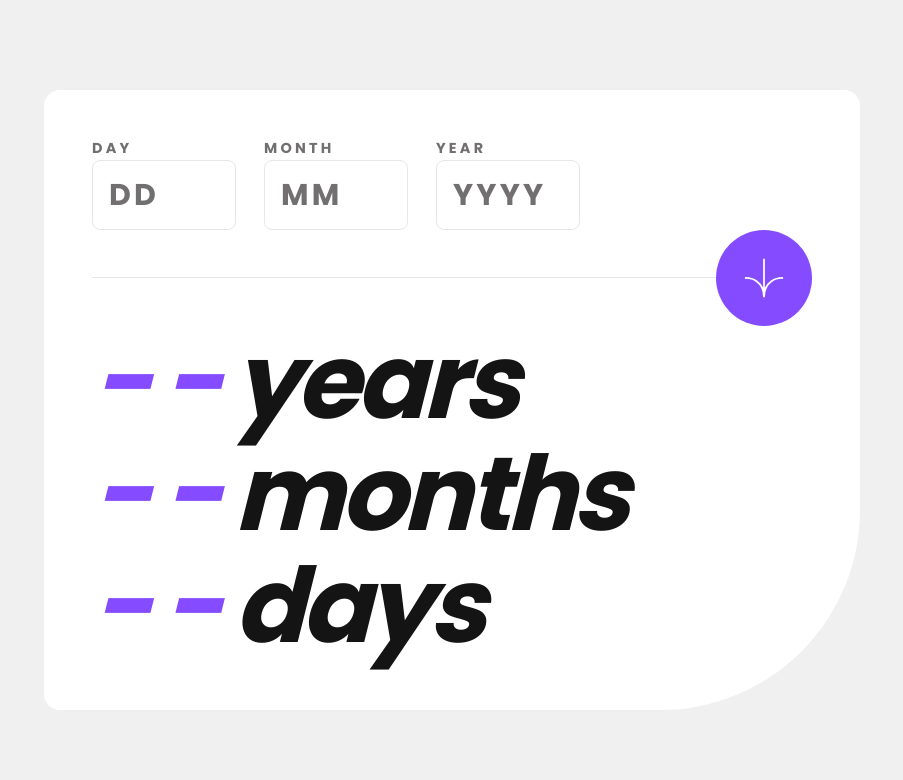
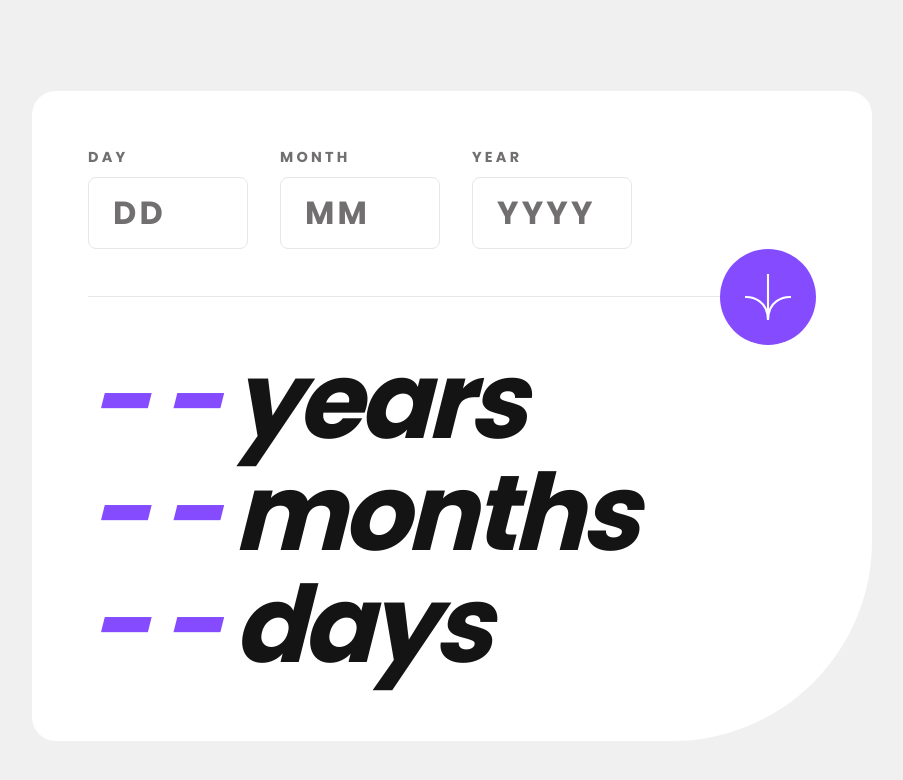
Before and after one commit to n0rrman/frontend-mentor-challenges-green, a Next.js app in the folder age-calculator-app/: page / in a window 1280 px wide. Shown: the top 780 px of the page, without its empty margins (188-1091 px from the left). Built offline with nearby package versions, Linux system fonts and the light colour scheme.

Commit message:
age-calculator-app desktop design done

```diff
--- a/age-calculator-app/src/app/page.tsx
+++ b/age-calculator-app/src/app/page.tsx
@@ -3,7 +3,7 @@ import AgeCalculator from "@/components/age-calculator";
 export default function Home() {
   return (
     <div className="flex justify-center items-center min-h-screen">
-      <main className="flex flex-col justify-center items-start bg-white rounded-2xl rounded-br-[12.5rem] p-12">
+      <main className="flex flex-col justify-center items-start bg-white rounded-3xl rounded-br-[12.5rem] px-14 py-12 translate-y-4">
         <AgeCalculator />
       </main>
     </div>
--- a/age-calculator-app/src/components/age-calculator.tsx
+++ b/age-calculator-app/src/components/age-calculator.tsx
@@ -16,7 +16,7 @@ export default function AgeCalculator() {
   const { errors, success, payload } = formState;
 
   return (
-    <form action={action} className="w-[45rem]">
+    <form action={action} className="w-[45.5rem] pb-3">
       <DateInput errors={errors} />
       <CalcButton />
       <ResultDisplay
--- a/age-calculator-app/src/components/calc-button.tsx
+++ b/age-calculator-app/src/components/calc-button.tsx
@@ -9,7 +9,7 @@ export default function CalcButton() {
         type="submit"
         className="relative bg-purple rounded-full h-[6rem] aspect-square hover:bg-offBlack transition"
       >
-        <Image className="p-7" fill src={icon} alt="calculate" />
+        <Image className="p-6" fill src={icon} alt="calculate" />
       </button>
     </div>
   );
--- a/age-calculator-app/src/components/date-input.tsx
+++ b/age-calculator-app/src/components/date-input.tsx
@@ -8,14 +8,14 @@ interface DateInputProps {
 
 export default function DateInput({ errors }: DateInputProps) {
   return (
-    <div className="flex flex-row uppercase font-bold text-smokeyGray gap-7 text-[0.9rem] tracking-[0.2rem]">
+    <div className="flex flex-row uppercase font-bold text-smokeyGray gap-8 text-[0.9rem] tracking-[0.2rem]">
       <div>
-        <div className={`${errors.days && "text-lightRed"}`}>Day</div>
+        <div className={`${errors.days && "text-lightRed"} py-2`}>Day</div>
         <input
           name="days"
           className={`${
             errors.days && "border-lightRed"
-          } placeholder:text-smokeyGray focus:border-purple focus:outline-none text-offBlack border rounded-lg p-4 w-36 text-3xl`}
+          } placeholder:text-smokeyGray focus:border-purple focus:outline-none text-offBlack border rounded-lg px-6 py-[0.7rem] w-40 text-[2rem]`}
           placeholder="DD"
         />
         <div className="text-sm text-lightRed normal-case font-normal italic tracking-wide">
@@ -23,12 +23,12 @@ export default function DateInput({ errors }: DateInputProps) {
         </div>
       </div>
       <div>
-        <div className={`${errors.months && "text-lightRed"}`}>Month</div>
+        <div className={`${errors.months && "text-lightRed"} py-2`}>Month</div>
         <input
           name="months"
           className={`${
             errors.months && "border-lightRed"
-          } placeholder:text-smokeyGray focus:border-purple focus:outline-none text-offBlack border rounded-lg p-4 w-36 text-3xl`}
+          } placeholder:text-smokeyGray focus:border-purple focus:outline-none text-offBlack border rounded-lg px-6 py-[0.7rem] w-40 text-[2rem]`}
           placeholder="MM"
         />
         <div className="text-sm text-lightRed normal-case font-normal italic tracking-wide">
@@ -36,12 +36,12 @@ export default function DateInput({ errors }: DateInputProps) {
         </div>
       </div>
       <div>
-        <div className={`${errors.years && "text-lightRed"}`}>Year</div>
+        <div className={`${errors.years && "text-lightRed"} py-2`}>Year</div>
         <input
           name="years"
           className={`${
             errors.years && "border-lightRed"
-          } placeholder:text-smokeyGray focus:border-purple focus:outline-none text-offBlack border rounded-lg p-4 w-36 text-3xl`}
+          } placeholder:text-smokeyGray focus:border-purple focus:outline-none text-offBlack border rounded-lg px-6 py-[0.7rem] w-40 text-[2rem]`}
           placeholder="YYYY"
         />
         <div className="text-sm text-lightRed normal-case font-normal italic tracking-wide">
--- a/age-calculator-app/src/components/result-display.tsx
+++ b/age-calculator-app/src/components/result-display.tsx
@@ -14,7 +14,7 @@ export default function ResultDisplay({
   days,
 }: ResultDisplayProps) {
   return (
-    <div className="flex flex-col font-bold italic text-[6.5rem] leading-[7rem] tracking-[-0.26rem] text-offBlack">
+    <div className="flex flex-col font-bold italic text-[6.66rem] leading-[7rem] tracking-[-0.26rem] text-offBlack">
       <div>
         <span className={`${!success && "tracking-widest"} text-purple`}>
           {years}
```
Also changed, not shown: age-calculator-app/src/app/index.html (deleted, +0 -37 lines).
